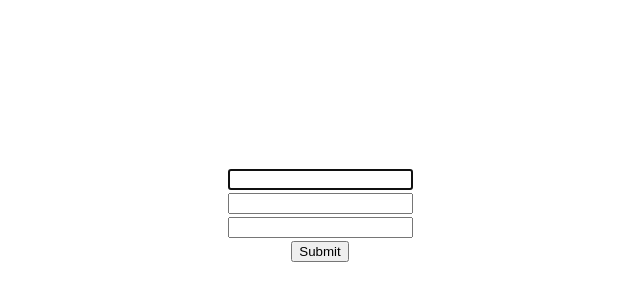
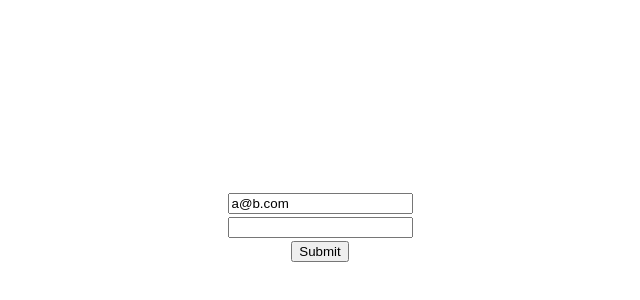
Before and after one commit to sowmik-sec/form-master, a React (Vite) app: page / in a window 1280 px wide. Shown: the part 186-486 px from the top of the page, without its empty margins (320-960 px from the left). Built offline with nearby package versions, Linux system fonts and the light colour scheme.

Commit message:
Custom Hook And Create Your First Custom Hook

```diff
--- a/src/App.jsx
+++ b/src/App.jsx
@@ -1,5 +1,6 @@
 import "./App.css";
-import RefForm from "./components/RefForm/RefForm";
+import HookForm from "./components/HookForm/HookForm";
+// import RefForm from "./components/RefForm/RefForm";
 // import SimpleForm from "./components/SimpleForm/SimpleForm";
 // import StatefulForm from "./components/StatefulForm/StatefulForm";
 
@@ -8,7 +9,8 @@ function App() {
     <>
       {/* <SimpleForm /> */}
       {/* <StatefulForm /> */}
-      <RefForm />
+      {/* <RefForm /> */}
+      <HookForm />
     </>
   );
 }
--- /dev/null
+++ b/src/components/HookForm/HookForm.jsx
@@ -0,0 +1,25 @@
+import useInputState from "../../hooks/useInputState";
+
+function HookForm() {
+  //   const [name, handleNameChange] = useInputState("Rojoni hooked");
+  const emailState = useInputState("a@b.com");
+  const handleSubmit = (e) => {
+    e.preventDefault();
+    console.log(emailState.value);
+  };
+  return (
+    <div>
+      <form onSubmit={handleSubmit}>
+        {/* <input onChange={handleNameChange} type="text" name="name" /> */}
+        <br />
+        <input {...emailState} type="text" name="email" />
+        <br />
+        <input type="text" name="phone" />
+        <br />
+        <input type="submit" value="Submit" />
+      </form>
+    </div>
+  );
+}
+
+export default HookForm;
--- /dev/null
+++ b/src/hooks/useInputState.js
@@ -0,0 +1,18 @@
+import { useState } from "react";
+
+const useInputState = (defaultValue = null) => {
+  const [value, setValue] = useState(defaultValue);
+  //   const handleChange = (e) => {
+  //     setValue(e.target.value);
+  //   };
+  const onChange = (e) => {
+    setValue(e.target.value);
+  };
+  //   return [value, handleChange];
+  return {
+    value,
+    onChange,
+  };
+};
+
+export default useInputState;
```
